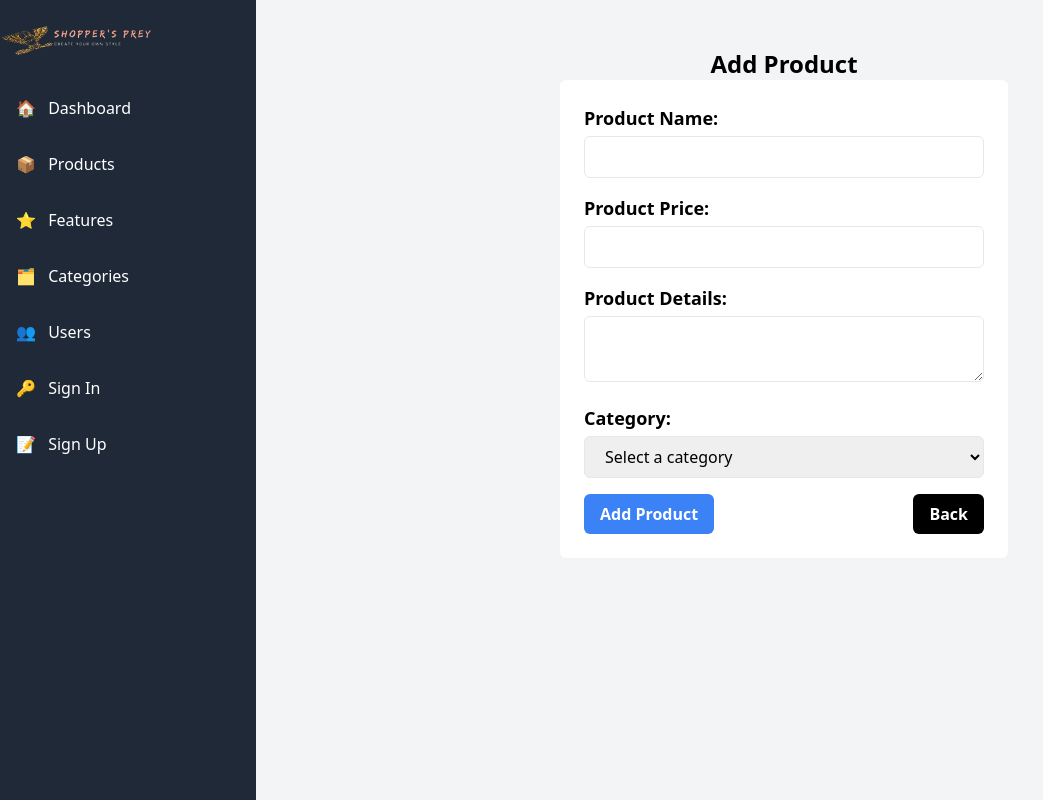
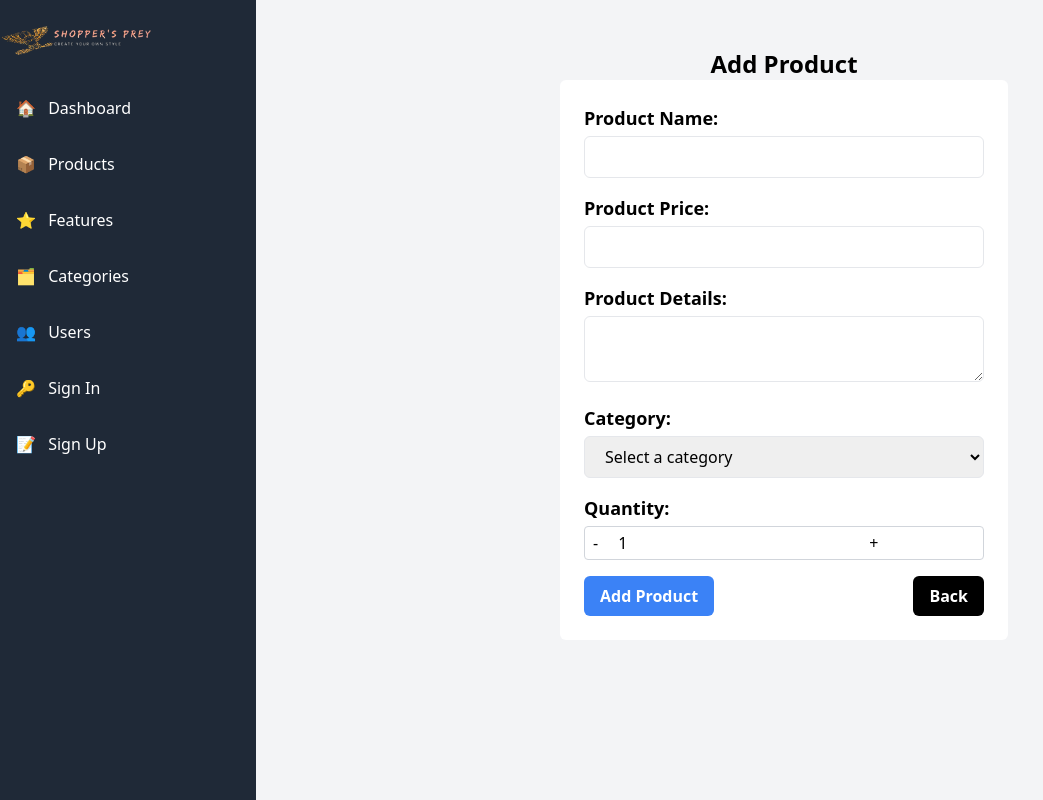
Before and after one commit to pokharel59/shoppersprey_admin, a Next.js app: page /addProduct in a window 1280 px wide. Shown: the whole page, without its empty margins (0-1043 px from the left). Built offline with nearby package versions, Linux system fonts and the light colour scheme.

Commit message:
changes in the schema

```diff
--- a/app/addProduct/page.js
+++ b/app/addProduct/page.js
@@ -7,21 +7,26 @@ const page = () => {
   const [price, setPrice] = useState("");
   const [description, setDescription] = useState("");
   const [category, setCategory] = useState("");
+  const [quantity, setQuantity] = useState(1);
 
   const viewProduct = async () => {
+    if (name === "", price === "", description === "", category === "") {
+      alert("Field must not be empty");
+    } else {
       try {
-      console.log(name, price, description, category);
+        console.log(name, price, description, category, quantity);
 
         const requestOptions = {
           method: "POST",
           headers: {
-          'Content-Type': 'application/json'
+            "Content-Type": "application/json"
           },
           body: JSON.stringify({
             name: name,
             price: price,
             description: description,
             category: category,
+            quantity: parseInt(quantity)
           }),
         };
 
@@ -35,13 +40,26 @@ const page = () => {
           setPrice('');
           setDescription('');
           setCategory('');
+          setQuantity(1);
         } else {
           alert("Failed to add product:", result);
         }
       } catch (error) {
         console.error('Error adding products:', error);
       }
+    }
+
   };
+  const handleIncreaseQuantity = () => {
+    setQuantity(quantity + 1);
+  };
+
+  const handleDecreaseQuantity = () => {
+    if (quantity > 1) {
+      setQuantity(quantity - 1)
+    };
+  };
+
   return (
     <div className="flex flex-col items-center mt-12">
       <div className="flex items-center mb-0">
@@ -94,6 +112,30 @@ const page = () => {
             <option value="Lower">Lower</option>
           </select>
         </div>
+        <div className='mb-4'>
+          <label htmlFor='quantity' className="block text-lg font-semibold mb-1">Quantity:</label>
+          <div className="flex border border-gray-300 rounded mb-4">
+            <button
+              className="px-2 py-1"
+              onClick={handleDecreaseQuantity}
+            >
+              -
+            </button>
+            <input
+              className="px-3"
+              type="number"
+              value={quantity}
+              onChange={(e) => setQuantity(parseInt(e.target.value))}
+            />
+            <button
+              className="px-2 py-1"
+              onClick={handleIncreaseQuantity}
+            >
+              +
+            </button>
+          </div>
+        </div>
+
         <div className="flex items-center justify-between">
           <button
             type="button"
--- a/app/libs/models/product.js
+++ b/app/libs/models/product.js
@@ -5,6 +5,7 @@ const productSchema = new mongoose.Schema({
   price: String,
   description: String,
   category: String,
+  quantity: { type: Number, required: true },
 });
 
 export const Product = mongoose.models.products || mongoose.model("products", productSchema);
```
Lines whose indentation alone changed are shown as unchanged.
